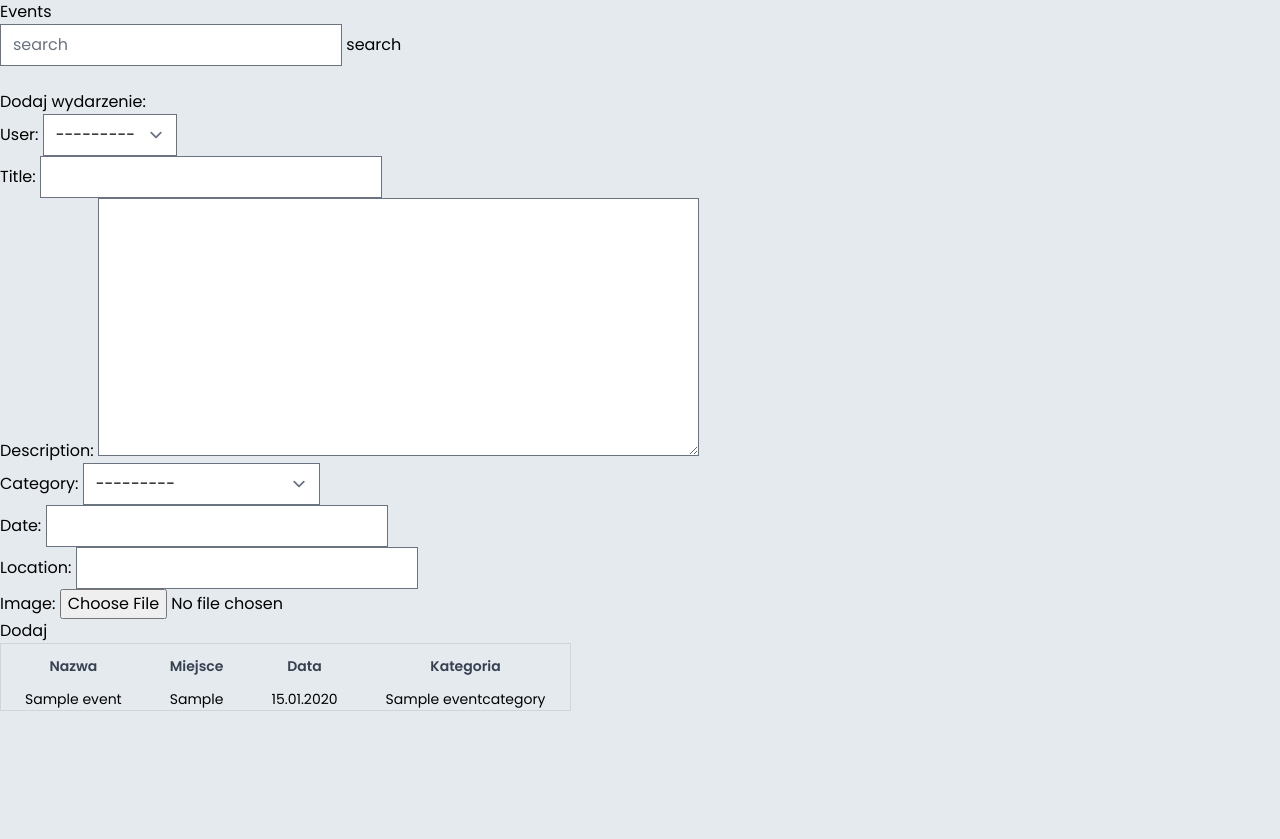
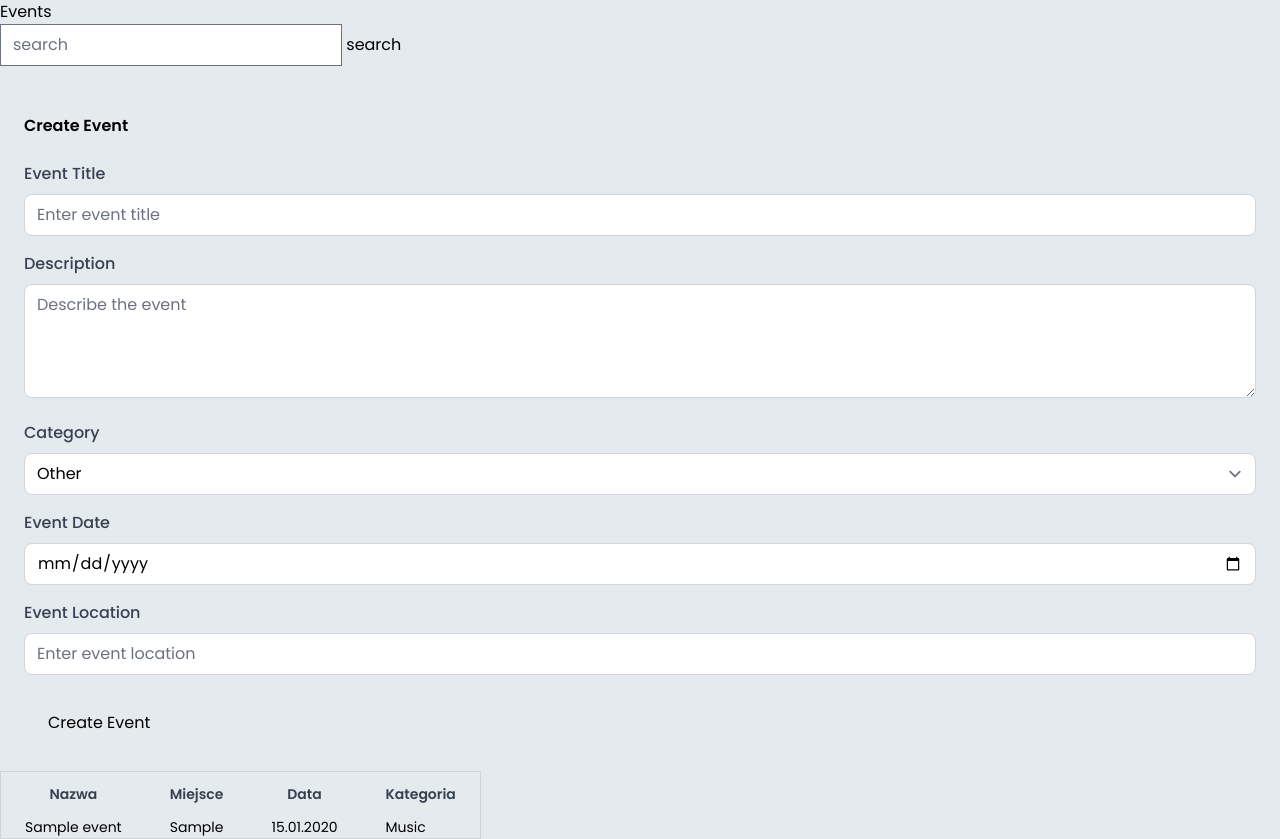
Before and after one commit to v1cttorr/UrbanBuddy, a Django app: page /events/ in a window 1280 px wide. Before the commit the page ends 711 px from the top, so only its background shows below. Run offline with Django 5.2, Linux system fonts and the light colour scheme; tables that the repository leaves empty hold one stand-in row (values such as "Sample post"); parts of the project's set-up code (start-up, migrations or seed data) failed here and were passed over; some libraries are stand-ins or nearby versions.

Commit message:
event style

```diff
--- a/events/admin.py
+++ b/events/admin.py
@@ -1,6 +1,5 @@
 from django.contrib import admin
-from .models import Event, EventCategory
+from .models import Event
 
 # Register your models here.
 admin.site.register(Event)
-admin.site.register(EventCategory)
--- a/events/models.py
+++ b/events/models.py
@@ -1,23 +1,26 @@
 from django.db import models
 
 # Create your models here.
-class EventCategory(models.Model):
-    name = models.CharField(max_length=200)
-    description = models.TextField()
-    image = models.ImageField(upload_to='events/category/', null=True, blank=True)
 
-    @property
-    def get_events(self):
-        return self.event_set.all()
-
-    def __str__(self):
-        return self.name
 
 class Event(models.Model):
+    category_choices = (
+        ('Music', 'Music'),
+        ('Sport', 'Sport'),
+        ('Art', 'Art'),
+        ('Theatre', 'Theatre'),
+        ('Comedy', 'Comedy'),
+        ('Festival', 'Festival'),
+        ('Exhibition', 'Exhibition'),
+        ('Conference', 'Conference'),
+        ('Party', 'Party'),
+        ('Other', 'Other'),
+    )
+
     user = models.ForeignKey('auth.User', on_delete=models.CASCADE, null=True, blank=True)
     title = models.CharField(max_length=200)
     description = models.TextField()
-    category = models.ForeignKey(EventCategory, on_delete=models.CASCADE)
+    category = models.CharField(choices=category_choices, max_length=100, default='Other')
     date = models.DateTimeField()
     location = models.CharField(max_length=200)
     image = models.ImageField(upload_to='events/images/', null=True, blank=True)
--- a/events/views.py
+++ b/events/views.py
@@ -1,5 +1,5 @@
 from django.shortcuts import redirect, render
-from .models import Event, EventCategory
+from .models import Event
 from .forms import EventForm
 from gpt.views import interests_ideas, event_ideas
 
--- a/templates/events/events.html
+++ b/templates/events/events.html
@@ -1,4 +1,6 @@
 {% extends 'base.html' %}
+
+{% load widget_tweaks %}
 
 {% block content %}
     Events <br>
@@ -10,12 +12,67 @@
 
     <br>
 
-    Dodaj wydarzenie:
-    <form method="POST">
+    <!-- Dodaj wydarzenie: -->
+    <!-- <form method="POST">
         {% csrf_token %}
         {{form.as_p}}
         <input type="submit" value="Dodaj">
-    </form>
+    </form> -->
+
+    <div class="max-w-2xl mx-auto p-6 bg-white rounded-lg shadow-lg">
+        <h2 class="text-2xl font-semibold text-gray-800 mb-6">Create Event</h2>
+
+        <form method="POST">
+            {% csrf_token %}
+            <!-- Title Field -->
+            <div class="mb-4">
+                <label for="title" class="block text-gray-700 font-medium">Event Title</label>
+                <!-- <input type="text" id="title" name="title" class="w-full mt-2 p-3 border border-gray-300 rounded-lg focus:outline-none focus:ring-2 focus:ring-blue-500" placeholder="Enter event title"> -->
+                {% render_field form.title id="title" name="title" class="w-full mt-2 p-3 border border-gray-300 rounded-lg focus:outline-none focus:ring-2 focus:ring-blue-500" placeholder="Enter event title" %}
+            </div>
+
+            <!-- Description Field -->
+            <div class="mb-4">
+                <label for="desc" class="block text-gray-700 font-medium">Description</label>
+                <!-- <textarea id="desc" name="desc" rows="4" class="w-full mt-2 p-3 border border-gray-300 rounded-lg focus:outline-none focus:ring-2 focus:ring-blue-500" placeholder="Describe the event"></textarea> -->
+                {% render_field form.description id="desc" name="desc" rows="4" class="w-full mt-2 p-3 border border-gray-300 rounded-lg focus:outline-none focus:ring-2 focus:ring-blue-500" placeholder="Describe the event" %}
+            </div>
+
+            <!-- Category Field -->
+            <div class="mb-4">
+                <label for="category" class="block text-gray-700 font-medium">Category</label>
+                <!-- <select id="category" name="category" class="w-full mt-2 p-3 border border-gray-300 rounded-lg focus:outline-none focus:ring-2 focus:ring-blue-500">
+                    <option value="">Select Category</option>
+                    <option value="conference">Conference</option>
+                    <option value="workshop">Workshop</option>
+                    <option value="seminar">Seminar</option>
+                    <option value="webinar">Webinar</option>
+                </select> -->
+                {% render_field form.category id="category" name="category" class="w-full mt-2 p-3 border border-gray-300 rounded-lg focus:outline-none focus:ring-2 focus:ring-blue-500" %}
+            </div>
+
+            <!-- Date Field -->
+            <div class="mb-4">
+                <label for="date" class="block text-gray-700 font-medium">Event Date</label>
+                <!-- <input type="date" id="date" name="date" class="w-full mt-2 p-3 border border-gray-300 rounded-lg focus:outline-none focus:ring-2 focus:ring-blue-500"> -->
+                {% render_field form.date type="date" id="date" name="date" class="w-full mt-2 p-3 border border-gray-300 rounded-lg focus:outline-none focus:ring-2 focus:ring-blue-500" %}
+            </div>
+
+            <!-- Location Field -->
+            <div class="mb-6">
+                <label for="location" class="block text-gray-700 font-medium">Event Location</label>
+                <!-- <input type="text" id="location" name="location" class="w-full mt-2 p-3 border border-gray-300 rounded-lg focus:outline-none focus:ring-2 focus:ring-blue-500" placeholder="Enter event location"> -->
+                {% render_field form.location id="location" name="location" class="w-full mt-2 p-3 border border-gray-300 rounded-lg focus:outline-none focus:ring-2 focus:ring-blue-500" placeholder="Enter event location" %}
+            </div>
+
+            <!-- Submit Button -->
+            <div class="flex justify-end">
+                <button type="submit" class="bg-blue-500 text-black px-6 py-3 rounded-lg hover:bg-blue-600 focus:outline-none focus:ring-2 focus:ring-blue-500">
+                    Create Event
+                </button>
+            </div>
+        </form>
+    </div>
 
 
     <!-- {% comment %}
--- a/templates/home.html
+++ b/templates/home.html
@@ -16,8 +16,8 @@
             </div>
             <div name="loginAndSignUp" class="flex flex-row items-center gap-5 mr-6">
                 <div class="flex flex-row items-center">
-                    <a name="login" href="#" class="border-2 border-[#09151B] p-4 shadow-md" style="border-radius: 30px; padding-right: 24px; padding-left: 24px;">Login</a>
-                    <a name="register" href="#" class="border-2 border-[#09151B] p-4 text-white bg-[#09151B] shadow-md" style="border-radius: 30px; padding-right: 24px; padding-left: 24px; margin-left:10px">Register</a>
+                    <a name="login" href="/login/" class="border-2 border-[#09151B] p-4 shadow-md" style="border-radius: 30px; padding-right: 24px; padding-left: 24px;">Login</a>
+                    <a name="register" href="/register/" class="border-2 border-[#09151B] p-4 text-white bg-[#09151B] shadow-md" style="border-radius: 30px; padding-right: 24px; padding-left: 24px; margin-left:10px">Register</a>
                 </div>
             </div>
         </div>
```
Also changed, not shown: templates/events/event.html (+7 -0 lines), events/migrations/0005_alter_event_category_delete_eventcategory.py (added).
